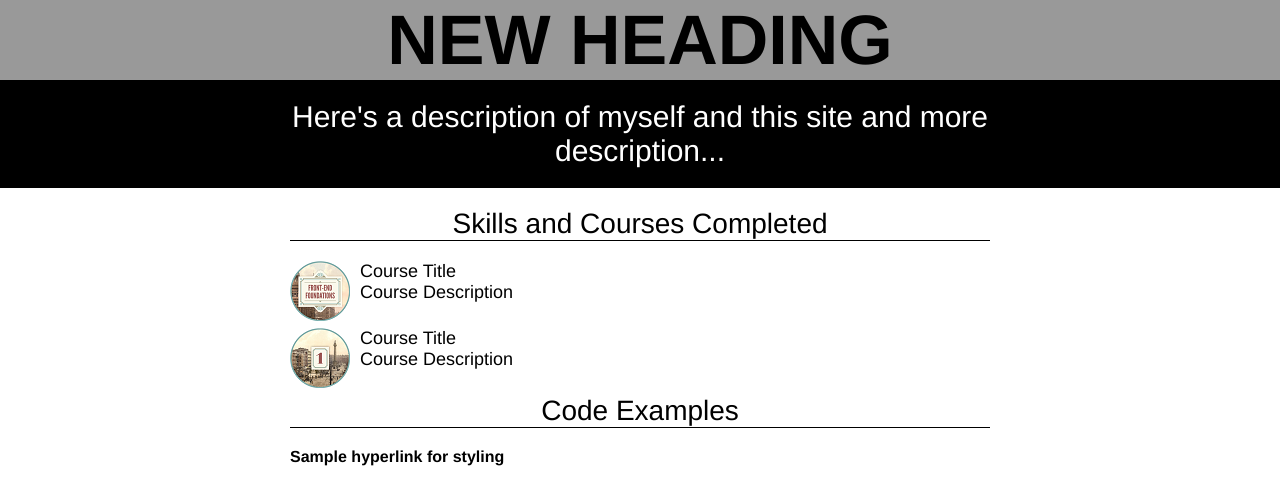
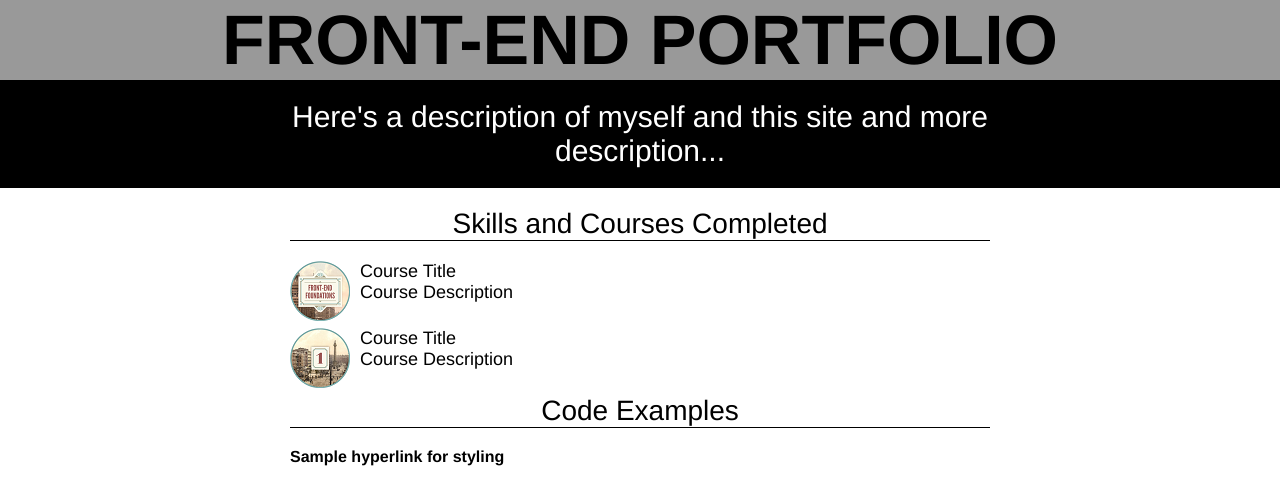
Before and after one commit to mtcole603/portfolio, a plain HTML site: page portfolio.html in a window 1280 px wide. Drawn offline with Linux system fonts and the light colour scheme.

Commit message:
Heading change from office

```diff
--- a/portfolio.html
+++ b/portfolio.html
@@ -5,7 +5,7 @@
   </head>
   <body>
     <div class="header">
-      <h1>New Heading</h1>
+      <h1>Front-End Portfolio</h1>
     </div>
     <div class="description">
       <h2>Here's a <strong>description</strong> of myself and this site and more description...</h2>
```
